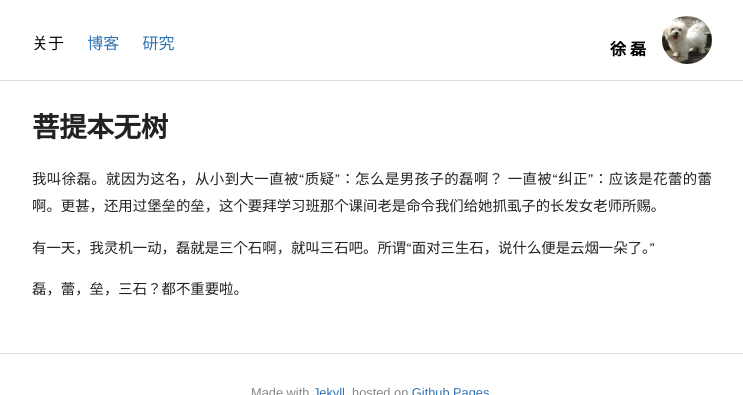
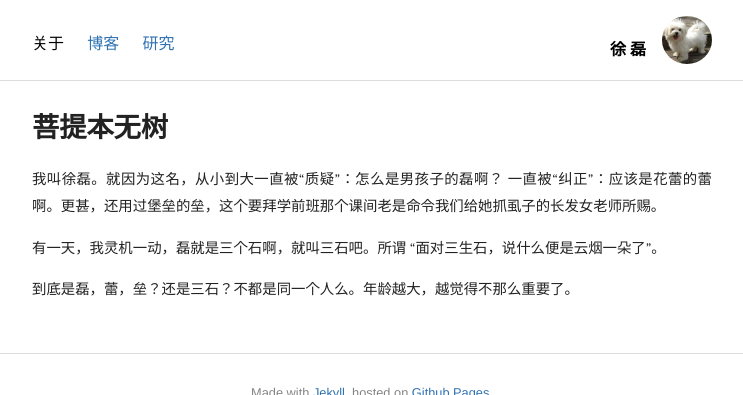
Before and after one commit to shirleysteve/1, a Jekyll site: the page built from index.html, in a window 1280 px wide, cut to the strip 0-395 px from the top of the page. Shown: the whole strip, without its empty margins (268-1011 px from the left). Built offline with Jekyll 4.4.1, drawn with Linux system fonts in a browser that asks for light colours; nearby versions of some CDN libraries.

Commit message:
Update index.html

```diff
--- a/index.html
+++ b/index.html
@@ -27,16 +27,16 @@ description: On journey of phd
 
 
   <p>
-我叫徐磊。就因为这名，从小到大一直被“质疑”：怎么是男孩子的磊啊？ 一直被“纠正”：应该是花蕾的蕾啊。更甚，还用过堡垒的垒，这个要拜学习班那个课间老是命令我们给她抓虱子的长发女老师所赐。
+我叫徐磊。就因为这名，从小到大一直被“质疑”：怎么是男孩子的磊啊？ 一直被“纠正”：应该是花蕾的蕾啊。更甚，还用过堡垒的垒，这个要拜学前班那个课间老是命令我们给她抓虱子的长发女老师所赐。
 
  </p>
 <p>
- 有一天，我灵机一动，磊就是三个石啊，就叫三石吧。所谓“面对三生石，说什么便是云烟一朵了。”
+ 有一天，我灵机一动，磊就是三个石啊，就叫三石吧。所谓 “面对三生石，说什么便是云烟一朵了”。
  </p>
 
  <p>
- 磊，蕾，垒，三石？都不重要啦。
-  </p>
+ 到底是磊，蕾，垒？还是三石？不都是同一个人么。年龄越大，越觉得不那么重要了。
+ </p>
 
 
 </section>
```
